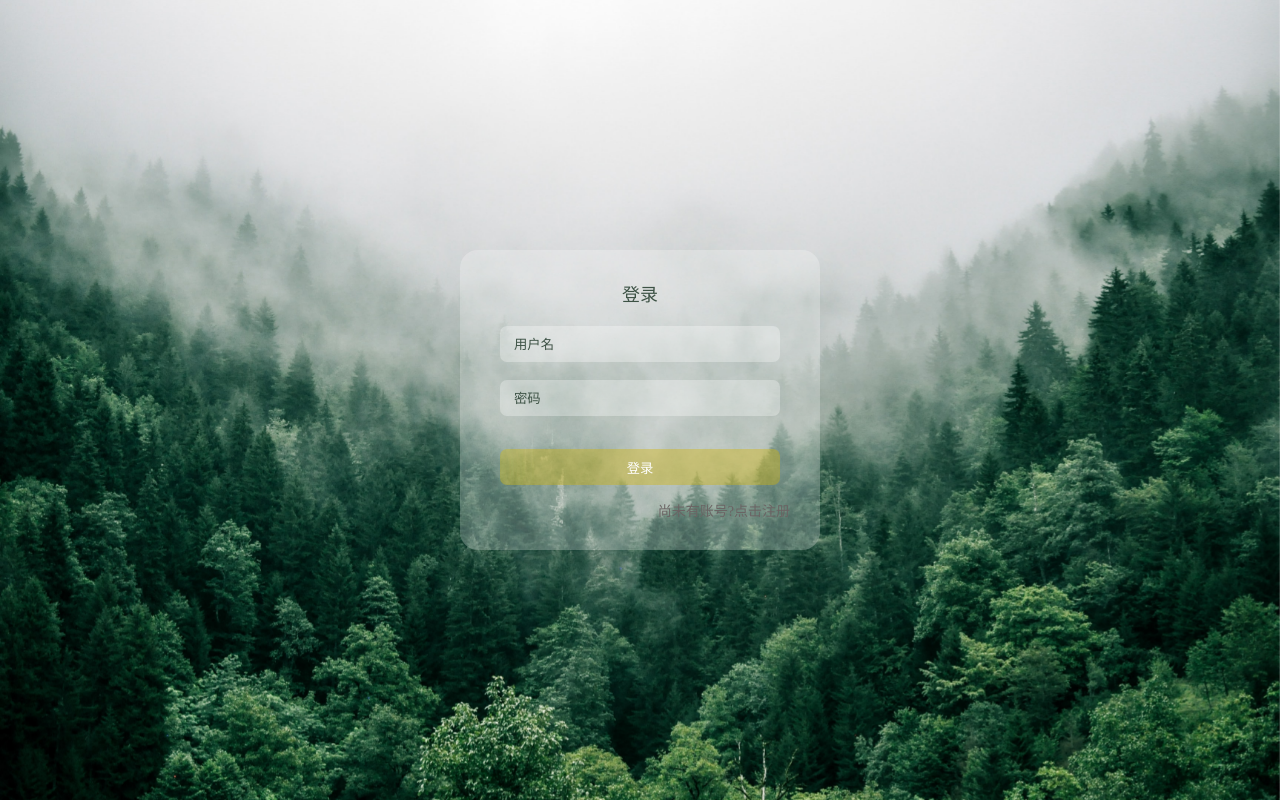
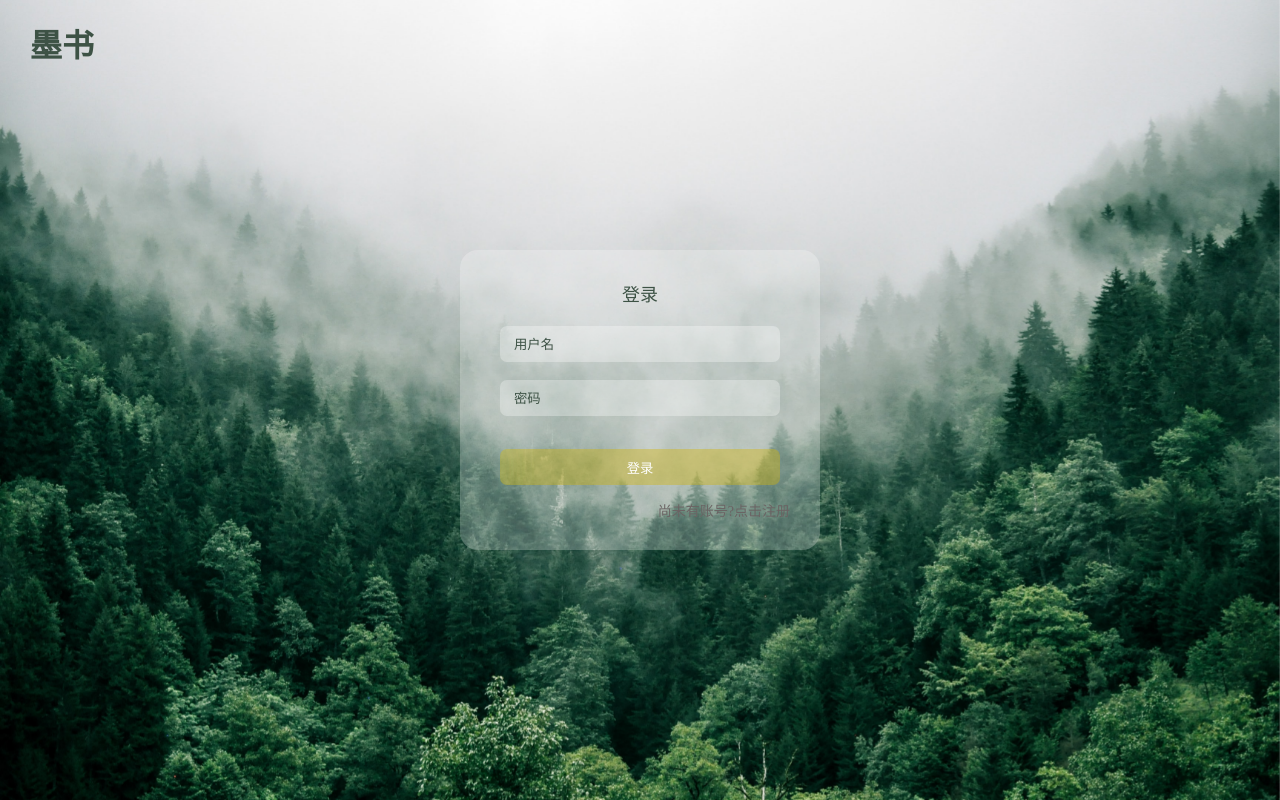
Before and after one commit to zzy0202/shareDoc-frontEnd, a Vue app: page /#/login in a window 1280 px wide. Built offline with nearby package versions, Linux system fonts and the light colour scheme.

Commit message:
add transition for login

```diff
--- a/src/views/LoginPage.vue
+++ b/src/views/LoginPage.vue
@@ -1,8 +1,9 @@
 <template>
   <div class="login">
     <div class="container">
+      <h1 class="webName">墨书</h1>
       <transition name="fade" mode="out-in">
-        <div v-if="isLogin">
+        <div v-if="isLogin" key="login">
           <div class="login-form">
             <h2 class="title">登录</h2>
             <input type="text" name="username" placeholder="用户名" v-model="user.username" style="margin-top: 20px;">
@@ -11,7 +12,7 @@
             <span class="change" @click="isLogin=false">尚未有账号?点击注册</span>
           </div>
         </div>
-        <div v-else>
+        <div v-else key="register">
           <div class="login-form">
             <h2 class="title">注册</h2>
             <input type="text" name="username" placeholder="用户名" style="margin-top: 20px;">
@@ -60,6 +61,15 @@ export default {
   justify-content: center;
   background: url("../../public/images/background.png") fixed no-repeat;
   background-size: cover;
+  position: relative;
+}
+
+.webName {
+  position: absolute;
+  top: 0;
+  left: 0;
+  margin: 20px 20px 20px 30px;
+  color: #3d5245;
 }
 
 .login-form {
@@ -171,13 +181,15 @@ export default {
   opacity: 1;
 }
 
+.fade-enter-active {
+  transition: all .3s ease;
+}
 .fade-leave-active {
-  transition: all .4s cubic-bezier(1.0, 0.5, 0.8, 1.0);
+  transition: all .5s cubic-bezier(1.0, 0.5, 0.8, 1.0);
 }
-
 .fade-enter, .fade-leave-to
   /* .slide-fade-leave-active for below version 2.1.8 */ {
-  transform: translateX(-10px);
+  transform: translateX(10px);
   opacity: 0;
 }
 
```
